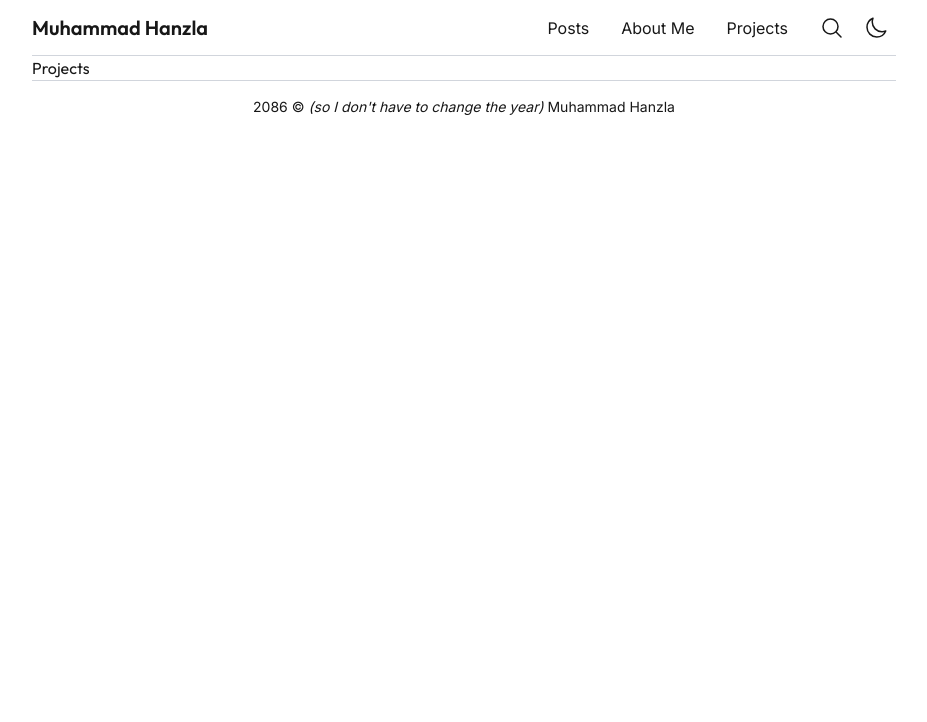
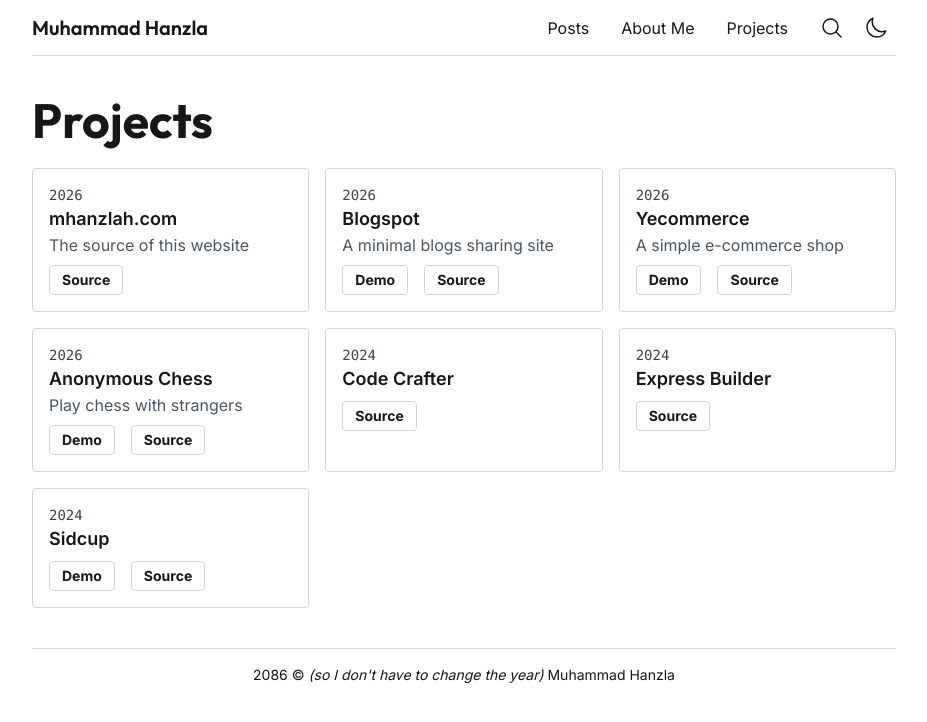
Before and after one commit to mhanzlah/mhanzlah.com, a Next.js app: page /projects in a window 1280 px wide. Shown: the top 722 px of the page, without its empty margins (176-1103 px from the left). Built offline with nearby package versions, Linux system fonts and the light colour scheme.

Commit message:
feat: add new projects and implement projects page layout

```diff
--- a/src/app/layout.tsx
+++ b/src/app/layout.tsx
@@ -35,7 +35,7 @@ export default function RootLayout({
         <ThemeProvider>
           <div className="lg:mx-w-5xl mx-auto min-h-screen px-4 md:max-w-4xl">
             <Header />
-            <div>{children}</div>
+            <main className="my-10">{children}</main>
             <Footer />
           </div>
         </ThemeProvider>
--- a/src/app/page.tsx
+++ b/src/app/page.tsx
@@ -7,7 +7,7 @@ import ProjectCard from '@/components/ui/project-card';
 
 export default function Home() {
   return (
-    <div className="my-10">
+    <div>
       <Section heading="h1" title="Hey, I'm Hanzla!" className="mb-8">
         <div className="mb-2">
           <p>I'm a software engineer to be.</p>
--- a/src/app/projects/page.tsx
+++ b/src/app/projects/page.tsx
@@ -1,9 +1,24 @@
+import Section from '@/components/ui/section';
 import { Metadata } from 'next';
+
+import { projects } from '@/data/projects';
+
+import ProjectCard from '@/components/ui/project-card';
 
 export const metadata: Metadata = {
   title: 'Projects',
 };
 
 export default function Projects() {
-  return <h1>Projects</h1>;
+  return (
+    <div>
+      <Section heading="h1" title="Projects">
+        <div className='grid grid-cols-1 md:grid-cols-2 lg:grid-cols-3 gap-4'>
+          {projects.map((project) => (
+            <ProjectCard key={project.title} project={project} />
+          ))}
+        </div>
+      </Section>
+    </div>
+  );
 }
--- a/src/data/projects.ts
+++ b/src/data/projects.ts
@@ -3,7 +3,7 @@ import { type Project } from '@/types/project';
 export const projects: Project[] = [
   {
     title: 'mhanzlah.com',
-    subtitle: 'Source of this site',
+    subtitle: 'The source of this website',
     year: 2026,
     links: [
       {
@@ -60,4 +60,25 @@ export const projects: Project[] = [
     ],
     featured: true,
   },
+  {
+    title: 'Code Crafter',
+    subtitle: '',
+    year: 2024,
+    links: [{ title: 'Source', href: 'https://github.com/mhanzlah/code-crafter' }],
+  },
+  {
+    title: 'Express Builder',
+    subtitle: '',
+    year: 2024,
+    links: [{ title: 'Source', href: 'https://github.com/mhanzlah/express-builder' }],
+  },
+  {
+    title: 'Sidcup',
+    subtitle: '',
+    year: 2024,
+    links: [
+      { title: 'Demo', href: 'https://mhanzlah.github.io/sidcup' },
+      { title: 'Source', href: 'https://github.com/mhanzlah/sidcup' },
+    ],
+  },
 ];
```
